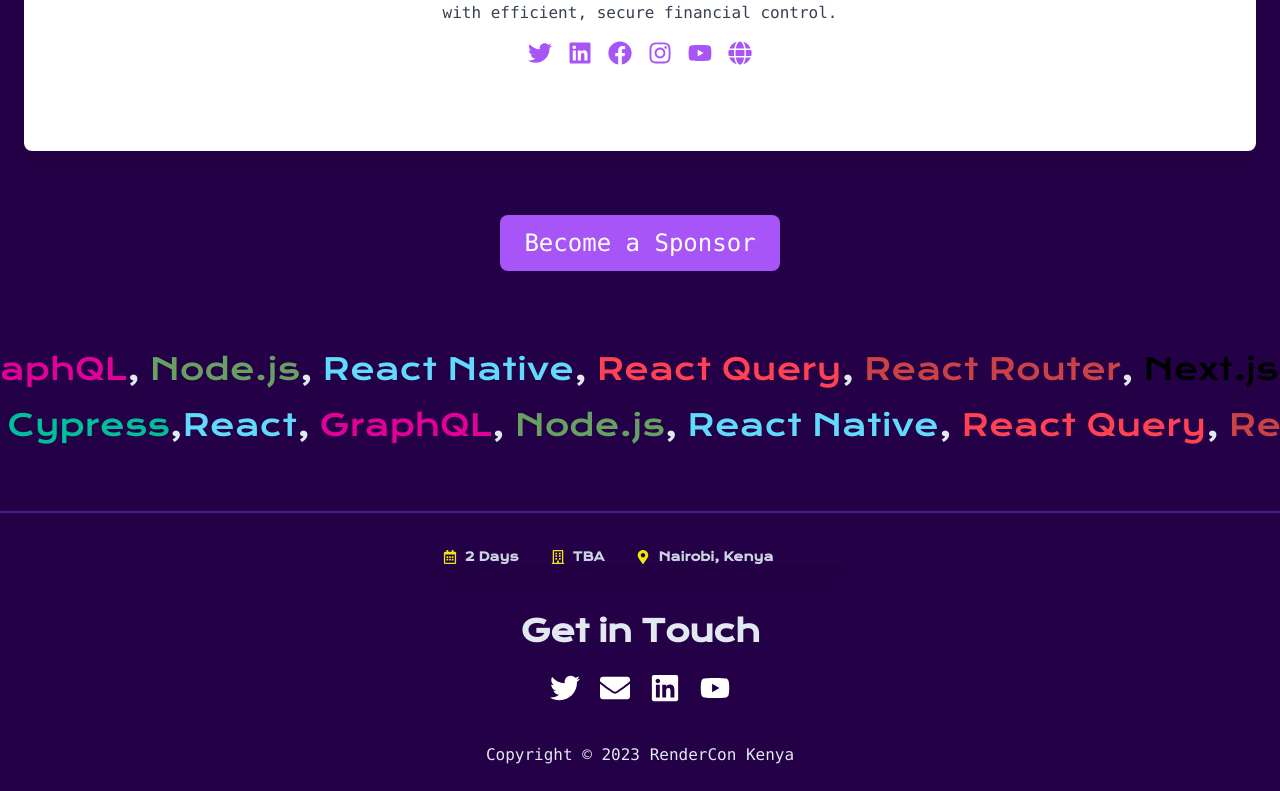
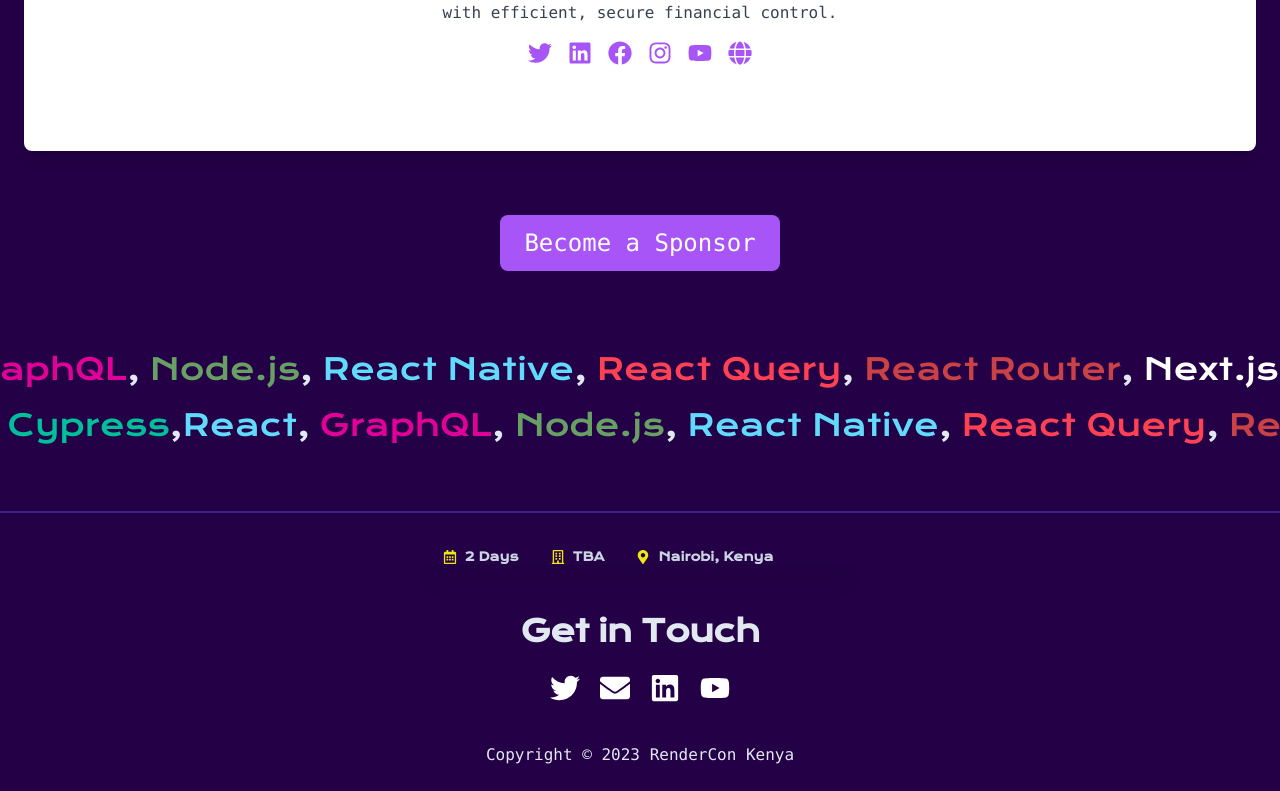
Before and after one commit to rendercon/RenderconKeWeb, a Next.js app: page /sponsorships in a window 1280 px wide. Shown: the part 2099-2890 px from the top of the page. Built offline with nearby package versions, Linux system fonts and the light colour scheme.

Commit message:
chore: fix nextjs marquee color

```diff
--- a/src/app/components/Technologies.tsx
+++ b/src/app/components/Technologies.tsx
@@ -13,7 +13,7 @@
         <span className="text-[#61DAFB]">React Native</span>,&nbsp;
         <span className="text-[#FF4154]">React Query</span>,&nbsp;
         <span className="text-[#CA4245]">React Router</span>,&nbsp;
-        <span className="text-[#000000]">Next.js</span>,&nbsp;
+        <span className="text-[#fff]">Next.js</span>,&nbsp;
         <span className="text-[#764ABC]">Redux</span>,&nbsp;
         <span className="text-[#3A69A8]">Remix</span>,&nbsp;
         <span className="text-[#E33332]">React Testing Library</span>,&nbsp;
@@ -35,7 +35,7 @@
         <span className="text-[#61DAFB]">React Native</span>,&nbsp;
         <span className="text-[#FF4154]">React Query</span>,&nbsp;
         <span className="text-[#CA4245]">React Router</span>,&nbsp;
-        <span className="text-[#000000]">Next.js</span>,&nbsp;
+        <span className="text-[#fff]">Next.js</span>,&nbsp;
         <span className="text-[#764ABC]">Redux</span>,&nbsp;
         <span className="text-[#3A69A8]">Remix</span>,&nbsp;
         <span className="text-[#E33332]">React Testing Library</span>,&nbsp;
```
